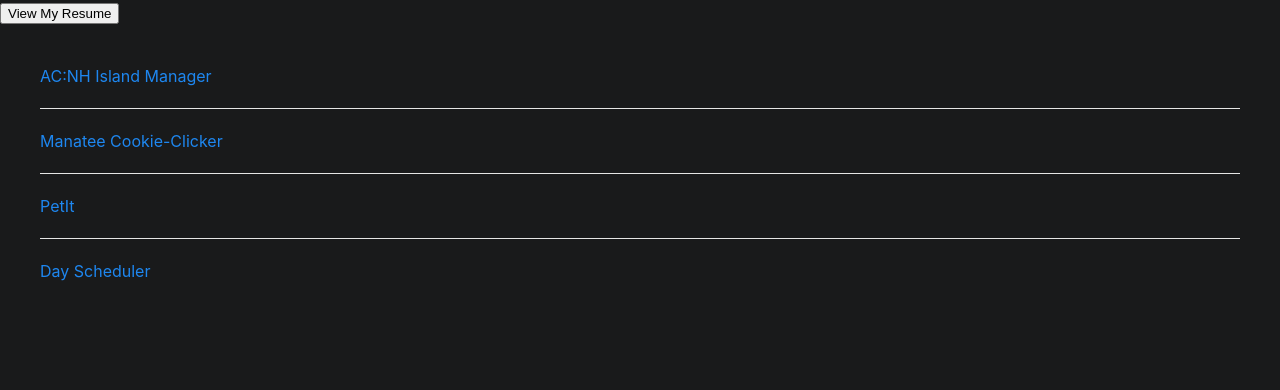
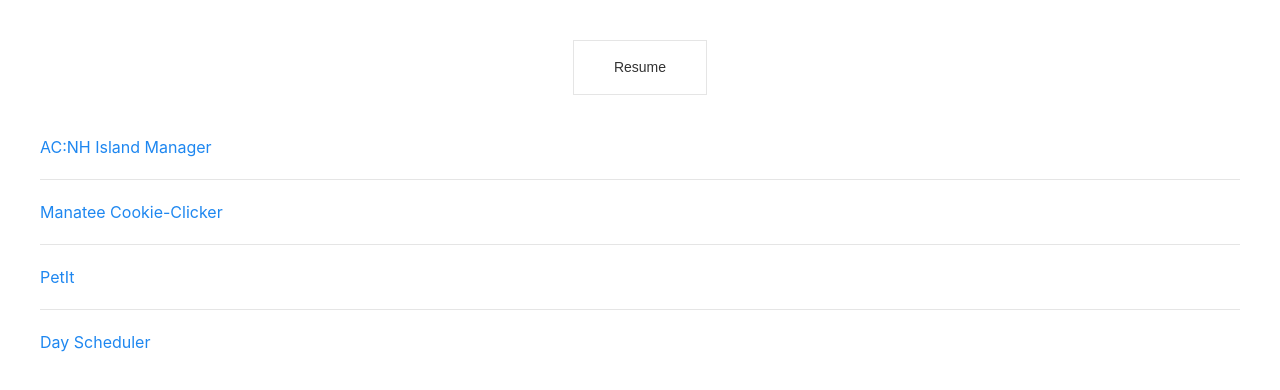
Before and after one commit to specsnstats/portfolio, a React (Create React App) app: page / in a window 1280 px wide. Shown: the top 390 px of the page. Built offline with nearby package versions, Linux system fonts and the light colour scheme.

Commit message:
resume button fixed

```diff
--- a/src/App.js
+++ b/src/App.js
@@ -4,13 +4,7 @@ import ResumeModal from "./ResumeModal";
 
 function App() {
   return (
-    <div
-      style={{
-        backgroundColor: "rgb(25,26,27)",
-        height: "1000px",
-        color: "white"
-      }}
-    >
+    <div>
       <ResumeModal />
       <ProjectBox />
     </div>
--- a/src/ProjectBox.js
+++ b/src/ProjectBox.js
@@ -4,8 +4,6 @@ import rainbowManatee from "./img/rainbow-manatee.png"
 import scheduler from "./img/scheduler.jpg"
 import petit from "./img/petit.png";
 import ReactMarkdown from 'react-markdown'
-import reactMarkdown from "react-markdown";
-
 
 const projects = [
     {
@@ -98,7 +96,7 @@ export default function ProjectBox() {
                                 <div>{techRender(project.tech)}</div>
                             </div>
                             <div className="uk-flex-box">
-                                <img className="uk-flex-center" src={project.img} style={{height:"auto"}}/>
+                                <img className="uk-flex-center" alt="element taken from project page" src={project.img} style={{height:"auto"}}/>
                             </div>
                         </div>
                     </li>
--- a/src/ResumeModal.js
+++ b/src/ResumeModal.js
@@ -1,9 +1,13 @@
 import React from "react";
 
 export default function ResumeModal() {
+    const openResume= ()=>{
+        window.open("https://docs.google.com/document/d/1r1laWAHPeWU9wLy0nXtxNUE4mXkpqxZX433YmneQSuk/edit?usp=sharing")
+    }
+
     return(
-        <div className="uk-flex-">
-            <button className="uk-flex-center">View My Resume</button>
+        <div className="uk-margin-medium-top uk-flex uk-flex-center">
+            <button className="uk-button-default uk-button-large" target="_blank" onClick={openResume} >Resume</button>
         </div>
 
         )
--- a/src/index.js
+++ b/src/index.js
@@ -5,8 +5,6 @@ import UIkit from "uikit";
 import Icons from 'uikit/dist/js/uikit-icons';
 import "../node_modules/uikit/dist/js/uikit.min.js";
 import '../node_modules/uikit/dist/css/uikit.min.css';
-
-
 
 UIkit.use(Icons)
 
```
